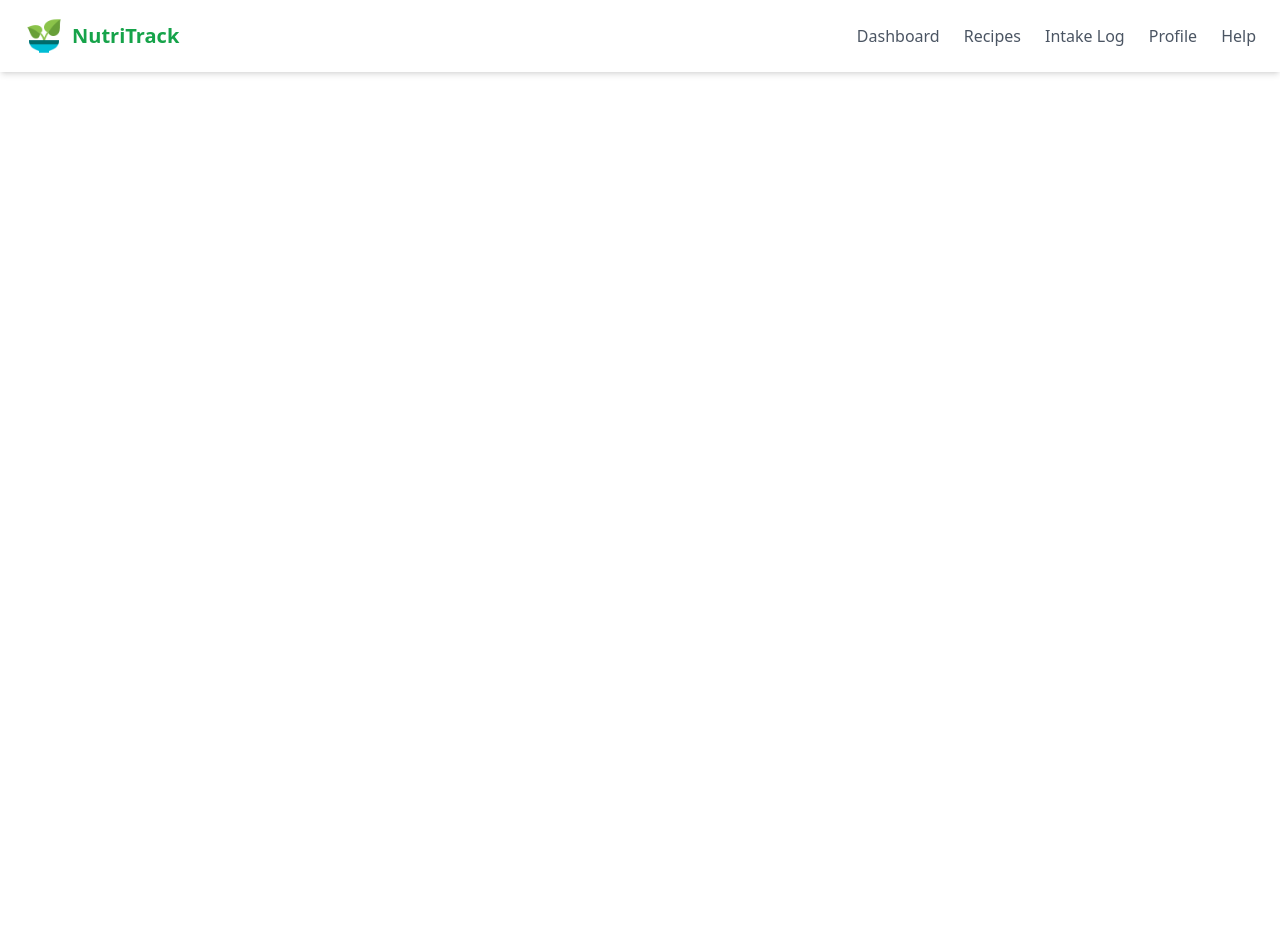
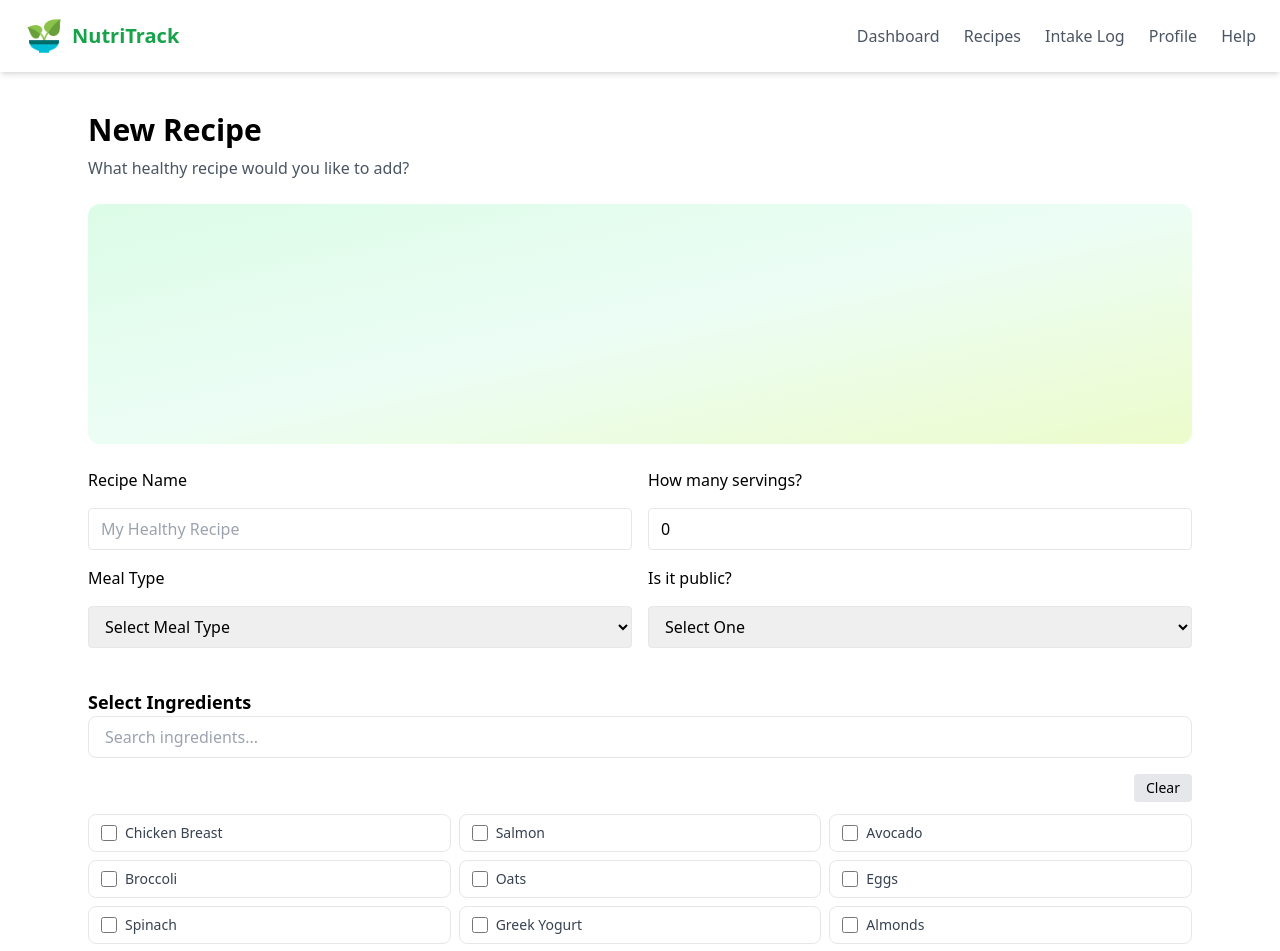
Before and after one commit to EduardoJRP/NutriTrack, a Next.js app: page /recipes/new in a window 1280 px wide. Shown: the top 951 px of the page. Before the commit the page ends 800 px from the top, so only its background shows below. Built offline with nearby package versions, Linux system fonts and the light colour scheme.

Commit message:
update: organized recipes new page

```diff
--- a/app/recipes/new/page.tsx
+++ b/app/recipes/new/page.tsx
@@ -1,7 +1,173 @@
-import Navbar from "@/app/components/Common/Navbar";
+'use client';
+
+import Navbar from '@/app/components/Common/Navbar';
+import { useState } from 'react';
 
 export default function NewRecipePage() {
-    return (
-        <Navbar />
+  const [form, setForm] = useState({
+    food: '',
+    mealType: '',
+    isPublic: '',
+    servings: 0,
+  });
+
+  const [search, setSearch] = useState('');
+  const [selectedIngredients, setSelectedIngredients] = useState<string[]>([]);
+
+  // Example ingredient list — ideally you’ll fetch this from Supabase
+  const ingredients = [
+    'Chicken Breast',
+    'Salmon',
+    'Avocado',
+    'Broccoli',
+    'Oats',
+    'Eggs',
+    'Spinach',
+    'Greek Yogurt',
+    'Almonds',
+    'Banana',
+  ];
+
+  const onChange = (
+    e: React.ChangeEvent<HTMLInputElement | HTMLSelectElement>
+  ) => {
+    setForm((prev) => ({ ...prev, [e.target.name]: e.target.value }));
+  };
+
+  const toggleIngredient = (name: string) => {
+    setSelectedIngredients((prev) =>
+      prev.includes(name) ? prev.filter((i) => i !== name) : [...prev, name]
     );
+  };
+
+  const handleClearAll = () => {
+    setSelectedIngredients([]);
+  };
+
+  // Filter ingredients based on search
+  const filteredIngredients = ingredients.filter((ingredient) =>
+    ingredient.toLowerCase().includes(search.toLowerCase())
+  );
+
+  return (
+    <>
+      <Navbar />
+
+      <header className="mx-auto max-w-6xl px-6 pt-10 pb-6">
+        <h1 className="text-2xl md:text-3xl font-bold">New Recipe</h1>
+        <p className="mt-2 text-gray-600">
+          What healthy recipe would you like to add?
+        </p>
+      </header>
+
+      <main className="mx-auto max-w-6xl px-6 pb-16">
+        {/* TODO: Image needs fixing */}
+        <div className="h-60 w-full bg-gradient-to-br from-green-100 via-emerald-50 to-lime-100 rounded-xl" />
+
+        <form className="mt-6">
+          <div className="grid grid-cols-1 md:grid-cols-2 gap-4">
+            <div className="flex flex-col gap-4">
+              <label className="block font-medium">Recipe Name</label>
+              <input
+                className="border rounded px-3 py-2"
+                name="food"
+                placeholder="My Healthy Recipe"
+                value={form.food}
+                onChange={onChange}
+                required
+              />
+
+              <label className="block font-medium">Meal Type</label>
+              <select
+                className="border rounded px-3 py-2"
+                name="mealType"
+                value={form.mealType}
+                onChange={onChange}
+                required
+              >
+                <option value="" disabled>
+                  Select Meal Type
+                </option>
+                <option value="breakfast">Breakfast</option>
+                <option value="lunch">Lunch</option>
+                <option value="dinner">Dinner</option>
+                <option value="snack">Snack</option>
+              </select>
+            </div>
+
+            <div className="flex flex-col gap-4">
+              <label className="block font-medium">How many servings?</label>
+              <input
+                className="border rounded px-3 py-2"
+                name="servings"
+                type="number"
+                placeholder="e.g. 2"
+                value={form.servings}
+                onChange={onChange}
+                required
+              />
+
+              <label className="block font-medium">Is it public?</label>
+              <select
+                className="border rounded px-3 py-2"
+                name="isPublic"
+                value={form.isPublic}
+                onChange={onChange}
+                required
+              >
+                <option value="" disabled>
+                  Select One
+                </option>
+                <option value="yes">Yes</option>
+                <option value="no">No</option>
+              </select>
+            </div>
+          </div>
+
+          {/* 🧂 Ingredient Search + Selection */}
+          <div className="mt-10">
+            <label className="text-lg font-semibold mb-3">Select Ingredients</label>
+
+            {/* Search Bar */}
+            <input
+              type="text"
+              placeholder="Search ingredients..."
+              className="w-full border rounded-lg px-4 py-2 mb-4 focus:ring-2 focus:ring-green-500 outline-none"
+              value={search}
+              onChange={(e) => setSearch(e.target.value)}
+            />
+
+            {/* Actions */}
+            <div className="flex justify-end gap-3 mb-3">
+              <button
+                type="button"
+                onClick={handleClearAll}
+                className="px-3 py-1 rounded bg-gray-200 text-sm hover:bg-gray-300"
+              >
+                Clear
+              </button>
+            </div>
+
+            {/* Ingredients List */}
+            <div className="grid grid-cols-2 md:grid-cols-3 gap-2">
+              {filteredIngredients.map((ingredient) => (
+                <label
+                  key={ingredient}
+                  className="flex items-center gap-2 border rounded-lg px-3 py-2 hover:bg-gray-50 cursor-pointer"
+                >
+                  <input
+                    type="checkbox"
+                    checked={selectedIngredients.includes(ingredient)}
+                    onChange={() => toggleIngredient(ingredient)}
+                    className="h-4 w-4 accent-green-600"
+                  />
+                  <span className="text-sm text-gray-700">{ingredient}</span>
+                </label>
+              ))}
+            </div>
+          </div>
+        </form>
+      </main>
+    </>
+  );
 }
```
